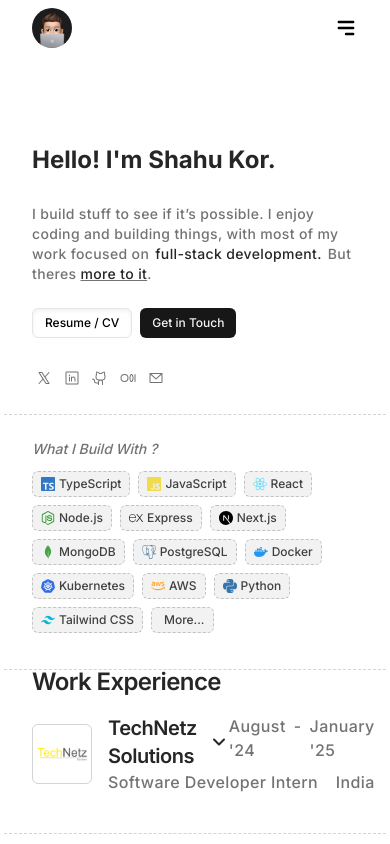
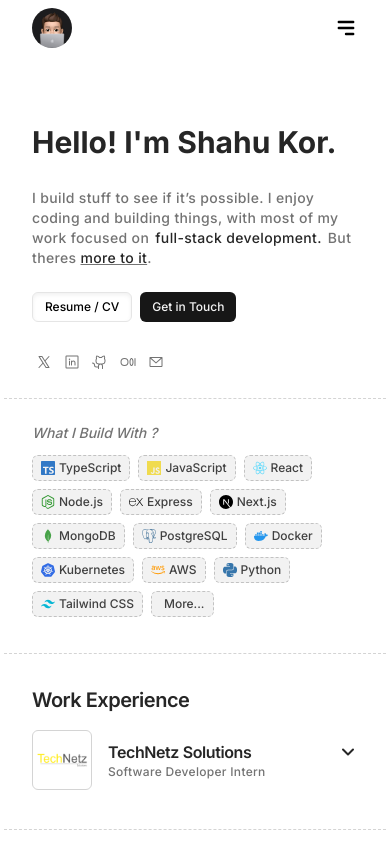
Before and after one commit to ShahuKor/Portfolio, a Next.js app: page / in a window 390 px wide. Shown: the top 844 px of the page. Built offline with nearby package versions, Linux system fonts and the light colour scheme.

Commit message:
Mobile Responsive Work EX Section

```diff
--- a/app/not-found.tsx
+++ b/app/not-found.tsx
@@ -13,7 +13,7 @@ export default function NotFound() {
       <Container className="relative flex min-h-screen items-center justify-center px-8 md:pt-20 md:pb-10">
         <div className="pointer-events-none absolute top-0 bottom-0 left-0 w-px border border-dashed border-neutral-200 dark:border-neutral-200/20" />
         <div className="pointer-events-none absolute top-0 right-0 bottom-0 w-px border border-dashed border-neutral-200 dark:border-neutral-200/20" />
-        <div className="text-md flex flex-col items-center font-medium tracking-wide text-(--color-secondary)">
+        <div className="flex flex-col items-center text-base font-medium tracking-wide text-(--color-secondary)">
           <p>
             Sorry, I am still working on this, this will be available very soon!
           </p>
--- a/components/contact-me.tsx
+++ b/components/contact-me.tsx
@@ -62,7 +62,7 @@ export default function Contact() {
         <div>
           <label
             htmlFor="name"
-            className="text-md block font-medium tracking-wide text-(--color-secondary)"
+            className="block text-base font-medium tracking-wide text-(--color-secondary)"
           >
             Name
           </label>
@@ -79,7 +79,7 @@ export default function Contact() {
         <div>
           <label
             htmlFor="email"
-            className="text-md block font-medium tracking-wide text-(--color-secondary)"
+            className="block text-base font-medium tracking-wide text-(--color-secondary)"
           >
             Email
           </label>
@@ -98,7 +98,7 @@ export default function Contact() {
         <div>
           <label
             htmlFor="message"
-            className="text-md block font-medium tracking-wide text-(--color-secondary)"
+            className="block text-base font-medium tracking-wide text-(--color-secondary)"
           >
             Message
           </label>
--- a/components/footer.tsx
+++ b/components/footer.tsx
@@ -17,7 +17,7 @@ export default function Footer() {
             <Link
               href={footer.href}
               key={index}
-              className="text-md underline-(--color-secondary) font-medium tracking-wide text-(--color-secondary) hover:underline"
+              className="underline-(--color-secondary) text-base font-medium tracking-wide text-(--color-secondary) hover:underline"
             >
               {footer.title}
             </Link>
--- a/components/hero.tsx
+++ b/components/hero.tsx
@@ -4,12 +4,12 @@ import { Technologies } from "./technologies";
 export const Hero = () => {
   return (
     <div className="pt-16">
-      <div className="mt-20">
-        <h1 className="text-2xl font-bold text-(--color-primary) md:text-4xl">
+      <div className="mt-15 md:mt-0">
+        <h1 className="text-3xl font-bold text-(--color-primary) md:text-4xl">
           Hello! I'm Shahu Kor.
         </h1>
 
-        <p className="md:text-md max-w-lg pt-7 text-sm font-medium tracking-wide text-(--color-secondary)">
+        <p className="max-w-lg pt-7 text-sm font-medium tracking-wide text-(--color-secondary) md:text-base">
           I build stuff to see if it’s possible. I enjoy coding and building
           things, with most of my work focused on
           <span className="px-1.5 font-medium text-(--color-primary)">
--- a/components/navbar.tsx
+++ b/components/navbar.tsx
@@ -126,7 +126,7 @@ export const Navbar = () => {
               <Link
                 href={item.href}
                 key={index}
-                className="text-md font-medium md:text-lg"
+                className="text-base font-medium md:text-lg"
                 onClick={() => setMenuOpen(false)}
               >
                 {item.title}
--- a/components/technologies.tsx
+++ b/components/technologies.tsx
@@ -35,7 +35,7 @@ export const Technologies = () => {
     <div className="relative mt-15 flex h-48 flex-col justify-center pb-3 sm:mt-8 sm:h-45 lg:mt-4">
       <div className="pointer-events-none absolute -top-8 -right-7 -left-7 h-px border-t border-dashed border-neutral-300 sm:top-0 dark:border-neutral-200/20" />
       <div className="pointer-events-none absolute -right-7 -bottom-8 -left-7 h-px border-b border-dashed border-neutral-300 sm:bottom-0 dark:border-neutral-200/20" />
-      <div className="md:text-md text-sm font-medium text-neutral-500 italic dark:text-neutral-300">
+      <div className="text-sm font-medium text-neutral-500 italic md:text-base dark:text-neutral-300">
         What I Build With ?{" "}
       </div>
       <div className="mt-3 flex flex-wrap gap-2">
--- a/components/ui/companies.tsx
+++ b/components/ui/companies.tsx
@@ -36,7 +36,7 @@ export default function Companies({
       <div className="flex w-full items-center gap-4">
         <Image
           src={logo}
-          className="rounded-md border border-neutral-300 bg-white dark:border-neutral-200/20"
+          className="size-15 rounded-md border border-neutral-300 bg-white md:size-15 dark:border-neutral-200/20"
           alt="Company Logo"
           height={60}
           width={60}
@@ -46,8 +46,8 @@ export default function Companies({
 
         <div className="flex w-full flex-col">
           <div className="flex justify-between">
-            <div className="flex items-center gap-3">
-              <h2 className="text-xl font-semibold tracking-tight text-neutral-800 dark:text-neutral-300">
+            <div className="flex w-full items-center justify-between gap-3 sm:justify-normal">
+              <h2 className="text-base font-semibold tracking-tight text-neutral-800 md:text-xl dark:text-neutral-300">
                 {name}
               </h2>
               <button
@@ -76,17 +76,17 @@ export default function Companies({
                 </svg>
               </button>
             </div>
-            <div className="text-md flex max-w-lg gap-2 font-medium tracking-wide text-(--color-secondary)">
+            <div className="hidden max-w-lg gap-2 text-xs font-medium tracking-wide whitespace-nowrap text-(--color-secondary) sm:flex md:text-base">
               <p>{workedfrom}</p>
               <p>-</p>
               <p>{workedto}</p>
             </div>
           </div>
           <div className="flex justify-between">
-            <h2 className="text-md max-w-lg font-medium tracking-wide text-(--color-secondary)">
+            <h2 className="max-w-lg text-xs font-medium tracking-wide text-(--color-secondary) md:text-base">
               {role}
             </h2>
-            <p className="text-md max-w-lg font-medium tracking-wide text-(--color-secondary)">
+            <p className="hidden max-w-lg text-xs font-medium tracking-wide text-(--color-secondary) sm:block md:text-base">
               {location}
             </p>
           </div>
@@ -100,8 +100,19 @@ export default function Companies({
           opacity: isExpanded ? 1 : 0,
         }}
       >
-        <div className="mt-3 w-full py-5">
-          <p className="text-lg font-semibold tracking-tight text-neutral-800 dark:text-neutral-300">
+        <div className="w-full pt-1 sm:mt-3 sm:pt-2">
+          <div className="flex max-w-full items-center justify-between gap-2 text-xs font-medium tracking-wide text-(--color-secondary) sm:hidden md:text-base">
+            <div className="flex items-center gap-2">
+              <p>{workedfrom}</p>
+              <p>-</p>
+              <p>{workedto}</p>
+            </div>
+            <p className="max-w-lg py-3 text-xs font-medium tracking-wide text-(--color-secondary) md:text-base">
+              {location}
+            </p>
+          </div>
+
+          <p className="text-base font-semibold tracking-tight text-neutral-800 md:text-lg dark:text-neutral-300">
             Technologies
           </p>
           <div className="mt-3 flex flex-wrap gap-2">
@@ -110,19 +121,19 @@ export default function Companies({
                 key={tech.name}
                 className="skill-inner-shadow inline-flex items-center self-end rounded-md border border-dashed border-black/20 bg-black/5 px-2 py-1 text-sm text-black dark:border-white/30 dark:bg-white/15 dark:text-white"
               >
-                <div className="size-4 shrink-0">
+                <div className="size-3.5 shrink-0 md:size-4">
                   <tech.icon
                     className="h-full w-full"
                     style={{ color: tech.color }}
                   />
                 </div>
-                <p className="ml-1 text-sm font-medium text-neutral-700 dark:text-neutral-300/80">
+                <p className="ml-1 text-xs font-medium text-neutral-700 md:text-sm dark:text-neutral-300/80">
                   {tech.name}
                 </p>
               </div>
             ))}
           </div>
-          <p className="text-md py-4 font-medium tracking-wide text-(--color-secondary)">
+          <p className="pt-2 text-xs font-medium tracking-wide text-(--color-secondary) md:text-base">
             {description}
           </p>
         </div>
--- a/components/work-experience.tsx
+++ b/components/work-experience.tsx
@@ -59,9 +59,9 @@ const companydetails: WorkedCompanies[] = [
 
 export default function WorkExp() {
   return (
-    <div className="relative pt-3 pb-10">
+    <div className="relative pt-12 pb-10 sm:pt-3">
       <div className="pointer-events-none absolute -right-7 bottom-0 -left-7 h-px border-b border-dashed border-neutral-300 dark:border-neutral-200/20" />
-      <p className="py-4 text-2xl font-semibold tracking-tight text-neutral-800 dark:text-neutral-100">
+      <p className="py-4 text-xl font-semibold tracking-tight text-neutral-800 md:text-2xl dark:text-neutral-100">
         Work Experience
       </p>
       {companydetails.map((company, index) => (
```
